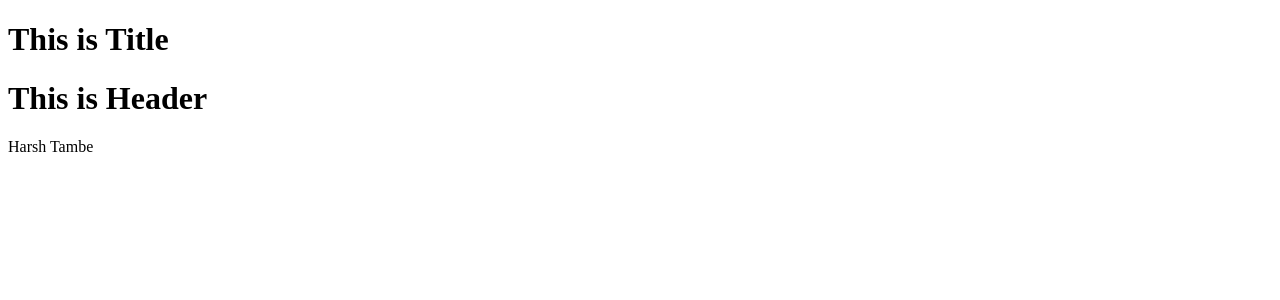
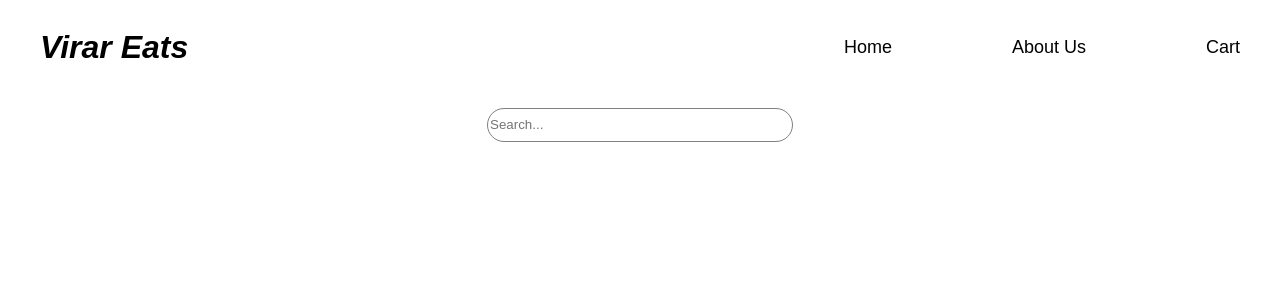
Before and after one commit to iamharshtambe/react-rampup, a React (Vite) app in the folder 04-Injecting The Code/: page / in a window 1280 px wide. Shown: the top 300 px of the page. Built offline with nearby package versions, Linux system fonts and the light colour scheme.

Commit message:
add styles for Header

```diff
--- a/04-Injecting The Code/App.js
+++ b/04-Injecting The Code/App.js
@@ -1,22 +1,41 @@
 import React from 'react';
 import ReactDOM from 'react-dom/client';
-
-const author = 'Harsh Tambe';
-
-function Title() {
-   return <h1>This is Title</h1>;
-}
+import './index.css';
 
 function Header() {
    return (
-      <div>
-         <Title />
-         <h1>This is Header</h1>
-         {author}
+      <>
+         <div className="nav-bar">
+            <h1>Virar Eats</h1>
+
+            <ul>
+               <li>Home</li>
+               <li>About Us</li>
+               <li>Cart</li>
+            </ul>
+         </div>
+
+         <Search />
+      </>
+   );
+}
+
+function Search() {
+   return (
+      <div className="search">
+         <input type="text" placeholder="Search..."></input>
+      </div>
+   );
+}
+
+function App() {
+   return (
+      <div className="app">
+         <Header />
       </div>
    );
 }
 
 const root = ReactDOM.createRoot(document.getElementById('root'));
 
-root.render(<Header />);
+root.render(<App />);
--- /dev/null
+++ b/04-Injecting The Code/index.css
@@ -0,0 +1,46 @@
+* {
+   font-family: Arial, Helvetica, sans-serif;
+}
+
+.app {
+   max-width: 1200px;
+   margin: 0 auto;
+   padding: 0 20px;
+}
+
+/* Header */
+.nav-bar {
+   display: flex;
+   align-items: center;
+   justify-content: space-between;
+}
+
+.nav-bar h1 {
+   font-style: italic;
+}
+
+.nav-bar ul {
+   display: flex;
+   list-style: none;
+   gap: 120px;
+   font-size: 18px;
+}
+
+/* Search Bar */
+.search {
+   display: flex;
+   align-items: center;
+   justify-content: center;
+   margin-top: 20px;
+}
+
+.search input {
+   width: 300px;
+   height: 30px;
+   border-radius: 25px;
+   border: 1px solid gray;
+}
+
+.search span {
+   height: 200px;
+}
```
